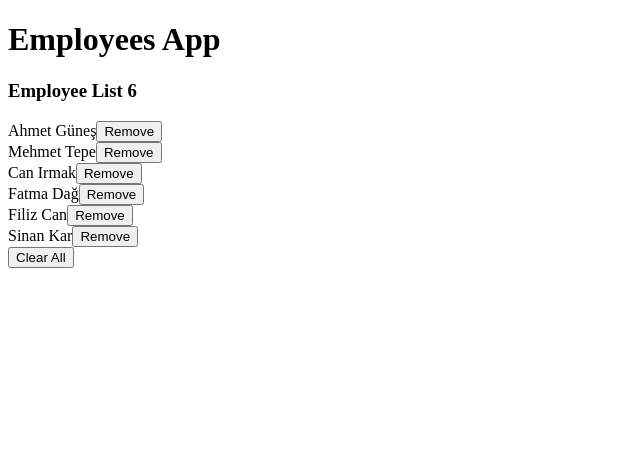
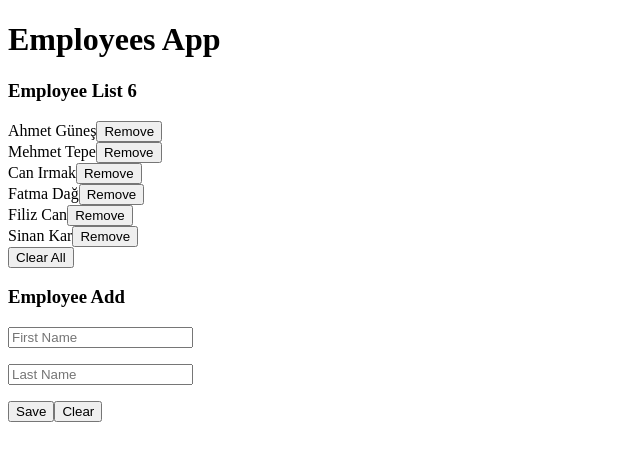
Before and after one commit to zcomert/java-mysql-react-full-stack-employee-spa, a React (Create React App) app in the folder employee/employeeapp/: page / in a window 1280 px wide. Shown: the top 460 px of the page, without its empty margins (0-640 px from the left). Built offline with nearby package versions, Linux system fonts and the light colour scheme.

Commit message:
Form adding has been done.

```diff
--- a/employee/employeeapp/src/App.js
+++ b/employee/employeeapp/src/App.js
@@ -1,4 +1,5 @@
 import { useState } from "react";
+import EmployeeAdd from "./components/employeeAdd/EmployeeAdd";
 import EmployeeList from "./components/employeeList/EmployeeList";
 import {employees} from "./data/data"
 
@@ -10,6 +11,7 @@ function App() {
     <div>
       <h1>Employees App </h1>
       <EmployeeList employees = {list} setList = {setList} />
+      <EmployeeAdd employees = {list} setList = {setList} />
     </div>
   );
 }
--- /dev/null
+++ b/employee/employeeapp/src/components/employeeAdd/EmployeeAdd.js
@@ -0,0 +1,72 @@
+import { useState } from "react";
+
+function EmployeeAdd({ employees, setList }) {
+
+    const [values,setValues] = useState({
+        firstName:'',
+        lastName:''
+    })
+
+    const handleChange = (e) => {
+        setValues({
+            ...values,
+            [e.target.name] : e.target.value
+        })
+    }
+
+    const handleClear = () => {
+        setValues({
+            firstName:'',
+            lastName:'',
+        })
+    }
+
+  const handleSubmit = (e) => {
+    e.preventDefault();
+
+    setList([
+      ...employees,
+      {
+        id: employees.length + 1,
+        ...values
+      },
+    ]);
+
+    setValues({
+        firstName:'',
+        lastName:''
+    })
+  };
+
+  return (
+    <>
+      <h3>Employee Add</h3>
+      <form onSubmit={handleSubmit}>
+        <p>
+          <input
+            id='firstName'
+            name='firstName'
+            placeholder='First Name'
+            type='text'
+            onChange={handleChange}
+            value = {values?.firstName}
+          />
+        </p>
+        <p>
+          <input
+            id='lastName'
+            name='lastName'
+            placeholder='Last Name'
+            type='text'
+            onChange={handleChange}
+            value = {values?.lastName}
+          />
+        </p>
+        <button type='submit'>Save</button>
+        <button onClick = {handleClear} type="button">Clear</button>
+      </form>
+    </>
+  );
+}
+
+export default EmployeeAdd;
```
Also changed, not shown: 1 other file (tests, documents, lock files or other folders).
